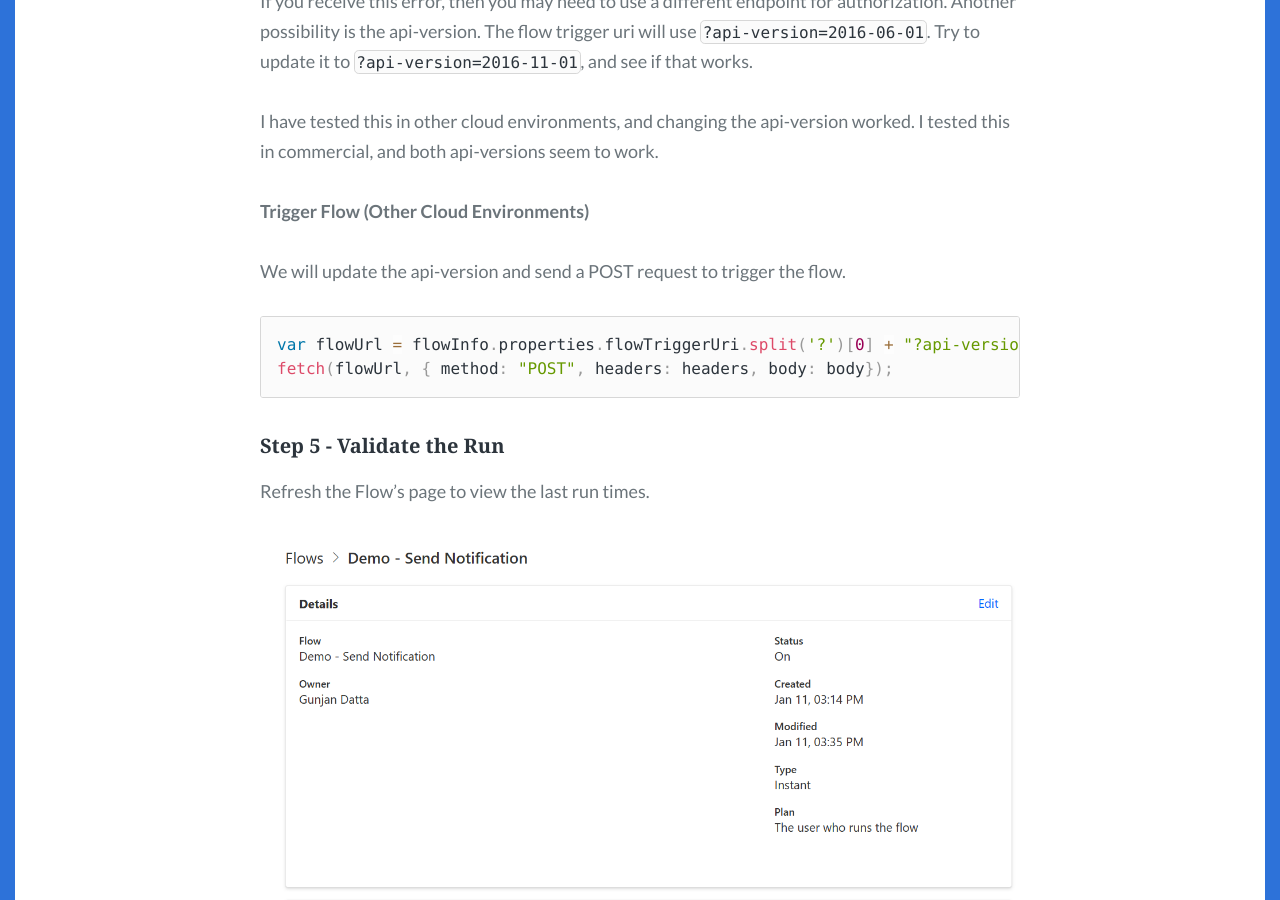
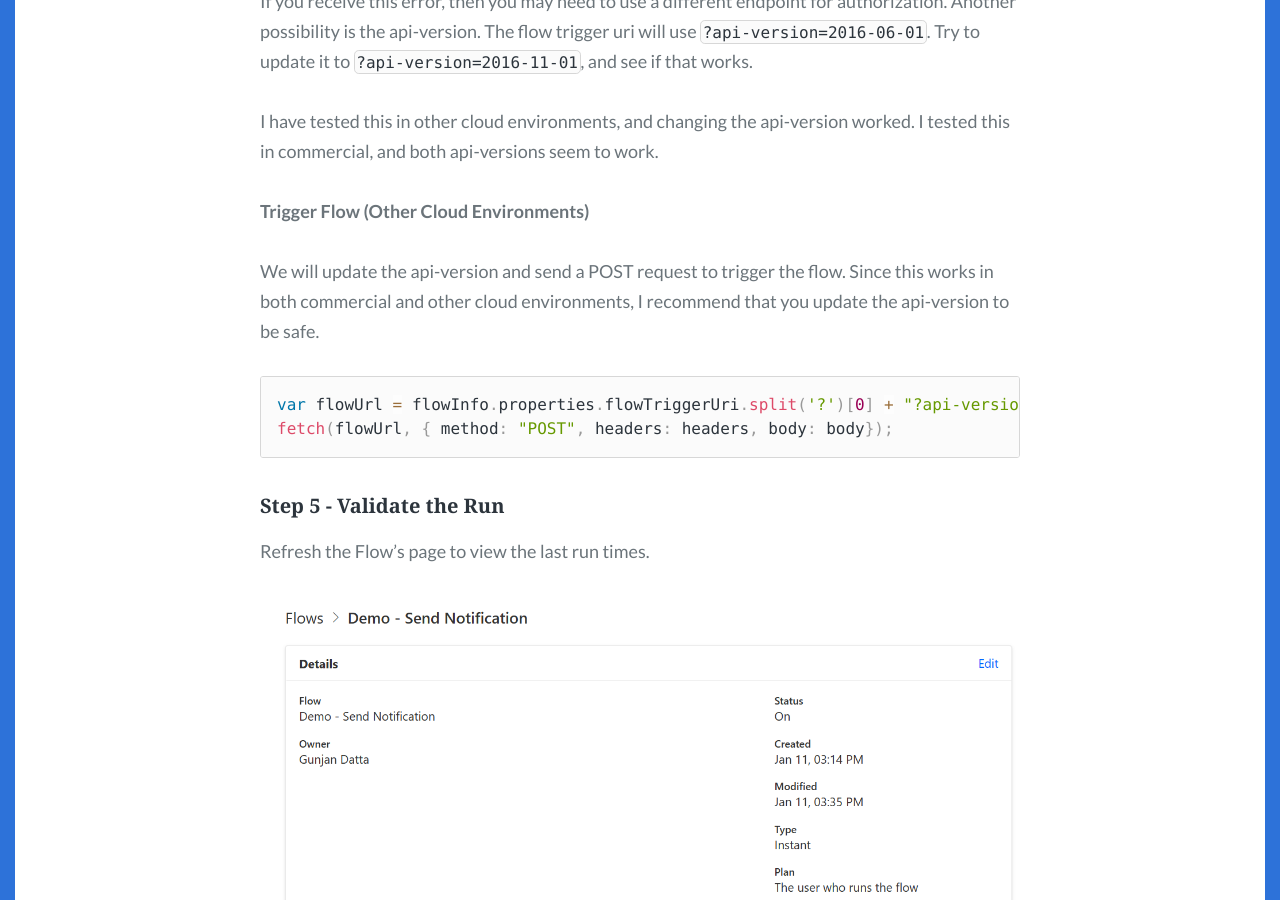
Before and after one commit to gunjandatta/blog, a Jekyll site: the page built from _posts/2023/2023-01-11-trigger-flow-from-js.md, in a window 1280 px wide and 900 px high, scrolled down 9367 px. Built offline with Jekyll 4.4.1, drawn with Linux system fonts in a browser that asks for light colours; some web fonts are replaced.

Commit message:
Updated the flow post.

````diff
--- a/_posts/2023/2023-01-11-trigger-flow-from-js.md
+++ b/_posts/2023/2023-01-11-trigger-flow-from-js.md
@@ -152,7 +152,7 @@ I have tested this in other cloud environments, and changing the api-version wor
 
 **Trigger Flow (Other Cloud Environments)**
 
-We will update the api-version and send a POST request to trigger the flow.
+We will update the api-version and send a POST request to trigger the flow. Since this works in both commercial and other cloud environments, I recommend that you update the api-version to be safe.
 
 ```js
 var flowUrl = flowInfo.properties.flowTriggerUri.split('?')[0] + "?api-version=2016-11-01";
````
